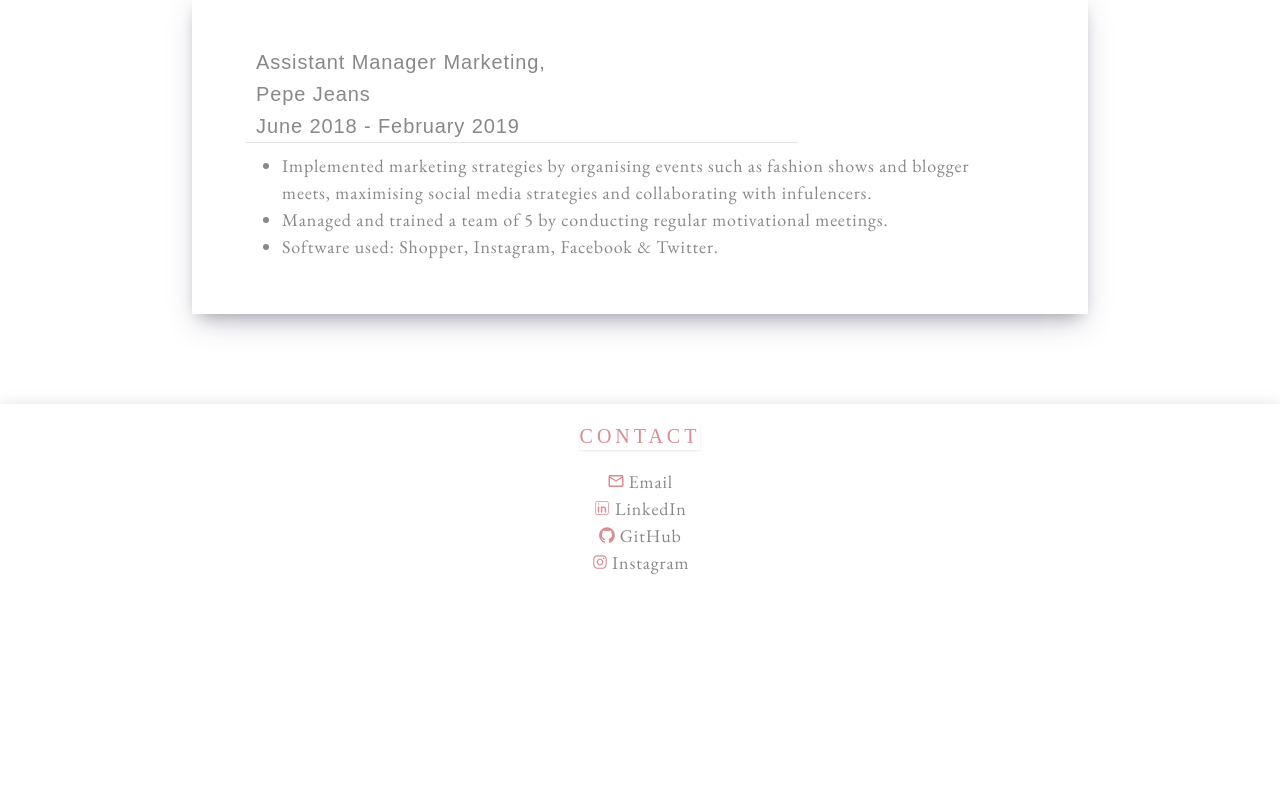
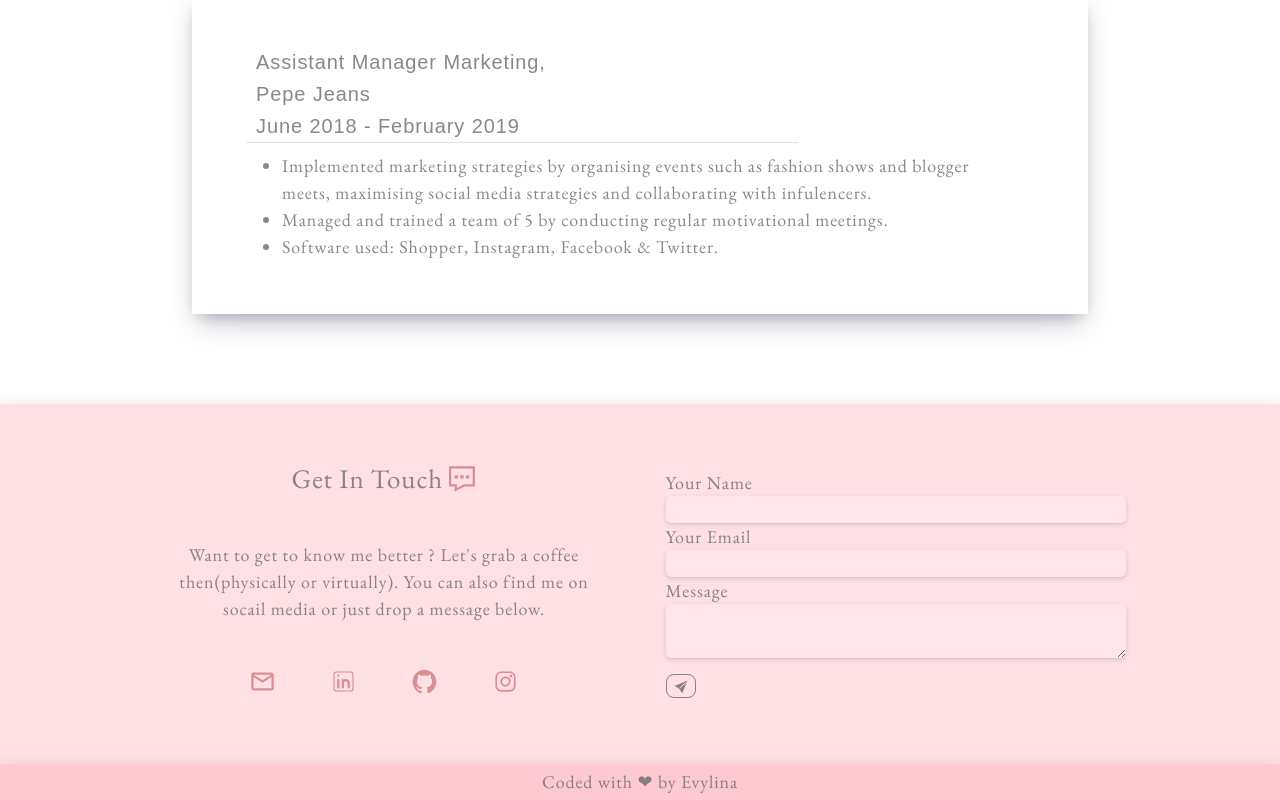
Before and after one commit to EvylinaAn/portfolio, a React (Create React App) app: page / in a window 1280 px wide. Shown: the part 6330-7130 px from the top of the page. Before the commit the page ends 6924 px from the top, so only its background shows below. Built offline with nearby package versions, Linux system fonts and the light colour scheme; a web font is replaced by a local one.

Commit message:
updated footer

```diff
--- a/src/components/about/About.jsx
+++ b/src/components/about/About.jsx
@@ -5,6 +5,8 @@ import "animate.css";
 import AOS from "aos";
 import "aos/dist/aos.css";
 import Divider from "@mui/material/Divider";
+import { FaArrowTurnDown } from "react-icons/fa6";
+
 
 export default function About({ aboutRef, skillsRef }) {
   useEffect(() => {
@@ -47,7 +49,8 @@ export default function About({ aboutRef, skillsRef }) {
           </p>
         </div>
         <Divider orientation="vertical" flexItem className="name_text hr_text" id="verticalHr"> My Skills <br/> &#x2192;</Divider>
-        <Divider className="name_text hr_text" id="horizontalHr">My Skills&#x2935;</Divider>
+        <Divider className="name_text hr_text" id="horizontalHr">My Skills <FaArrowTurnDown style={{display: "inline"}}/>
+</Divider>
         <div className="skills" ref={skillsRef} >
           <div className="row">
             <div className={`icon-container `} data-aos="flip-right">
--- a/src/components/footer/Footer.jsx
+++ b/src/components/footer/Footer.jsx
@@ -7,6 +7,9 @@ import { IoLogoGithub } from "react-icons/io";
 import { IoLogoInstagram } from "react-icons/io";
 import Divider from "@mui/material/Divider";
 import { BsFillSendFill } from "react-icons/bs";
+import { GrContact } from "react-icons/gr";
+import { FaHeart } from "react-icons/fa";
+
 
 export default function Footer({ footerRef }) {
   const form = useRef();
@@ -29,40 +32,140 @@ export default function Footer({ footerRef }) {
       );
   };
   return (
-    <section ref={footerRef} id="footer">
+    // <section ref={footerRef} id="footer">
+    //   <footer>
+    //     <div className="footer_title">
+    //       <h4 className="text-xl header_text footer_h4">CONTACT</h4>
+    //     </div>
+    //     {/* <div className="vertical_line h-[250px] min-h-[1em] w-px self-stretch bg-gradient-to-tr from-transparent via-neutral-500 to-transparent opacity-20 dark:opacity-100"></div>{" "} */}
+    //     <div className="contact">
+    //       {/* <div className="footer_links_div"> */}
+    //       <ul className="footer_ul">
+    //         <li>
+    //           {/* <a href="mailto:thatfashiontale@gmail.com" target="blank">
+    //               Email
+    //             </a> */}
+    //           <button
+    //             className="links_tag"
+    //             onClick={() =>
+    //               document.getElementById("my_modal_5").showModal()
+    //             }
+    //           >
+    //             <MdOutlineMail className="logos" />
+    //             Email
+    //           </button>
+    //           <dialog
+    //             id="my_modal_5"
+    //             className="modal modal-bottom sm:modal-middle"
+    //           >
+    //             <div className="modal-box">
+    //               <div className="inbox_email">
+    //                 <a href="mailto:evylina5@gmail.com" target="blank">
+    //                   Go to email
+    //                 </a>
+    //               </div>
+    //               <Divider>Or</Divider>
+    //               <div className="form_div">
+    //                 <form ref={form} onSubmit={sendEmail}>
+    //                   <label className="eb">Your Name</label>
+    //                   <input
+    //                     type="text"
+    //                     name="user_name"
+    //                     className="input_box"
+    //                     required
+    //                   />
+    //                   <label>Your Email</label>
+    //                   <input
+    //                     type="email"
+    //                     name="user_email"
+    //                     className="input_box"
+    //                     required
+    //                   />
+    //                   <label>Message</label>
+    //                   <textarea name="message" className="input_box" required />
+    //                   <button
+    //                     type="submit"
+    //                     className="btn btn-outline btn-primary btn-xs mt-3"
+    //                   >
+    //                     <BsFillSendFill />
+    //                   </button>
+    //                 </form>
+    //               </div>
+    //               <div className="modal-action">
+    //                 <form method="dialog" className="close_btn_form">
+    //                   {/* if there is a button in form, it will close the modal */}
+    //                   <button className="btn btn-sm cls_btn">Close</button>
+    //                 </form>
+    //               </div>
+    //             </div>
+    //           </dialog>
+    //         </li>
+    //         <li>
+    //           <a
+    //             className="links_tag"
+    //             href="https://www.linkedin.com/in/evylina-antao-724262177/"
+    //             target="blank"
+    //           >
+    //             {" "}
+    //             <CiLinkedin className="logos" />
+    //             LinkedIn
+    //           </a>
+    //         </li>
+    //         <li>
+    //           <a
+    //             className="links_tag"
+    //             href="https://github.com/EvylinaAn"
+    //             target="blank"
+    //           >
+    //             <IoLogoGithub className="logos" />
+    //             GitHub
+    //           </a>
+    //         </li>
+    //         <li>
+    //           <a
+    //             className="links_tag"
+    //             href="https://www.instagram.com/thatfashiontale/"
+    //             target="blank"
+    //           >
+    //             <IoLogoInstagram className="logos" />
+    //             Instagram
+    //           </a>
+    //         </li>
+    //       </ul>
+    //       {/* </div> */}
+    //     </div>
+    //   </footer>
+    // </section>
+
+    <section id="footerSection" ref={footerRef}>
       <footer>
-        <div className="footer_title">
-          <h4 className="text-xl header_text footer_h4">CONTACT</h4>
-        </div>
-        {/* <div className="vertical_line h-[250px] min-h-[1em] w-px self-stretch bg-gradient-to-tr from-transparent via-neutral-500 to-transparent opacity-20 dark:opacity-100"></div>{" "} */}
-        <div className="contact">
-          {/* <div className="footer_links_div"> */}
+        <div className="footerContent">
+          <div className="social">
+            {/* <div className="footer_text"> */}
+              <h3 id="footer_heading">Get In Touch&#xa0;<GrContact className="msgIcon"/></h3>
+              <p>
+                Want to get to know me better ? Let's grab a coffee then(physically or
+                virtually). You can also find me on socail media or just drop a
+                message below.
+              </p>
               <ul className="footer_ul">
                 <li>
-              {/* <a href="mailto:thatfashiontale@gmail.com" target="blank">
-                  Email
-                </a> */}
-              <button
-                className="links_tag"
-                onClick={() =>
-                  document.getElementById("my_modal_5").showModal()
-                }
-              >
                   <MdOutlineMail className="logos" />
-                Email
-              </button>
-              <dialog
-                id="my_modal_5"
-                className="modal modal-bottom sm:modal-middle"
-              >
-                <div className="modal-box">
-                  <div className="inbox_email">
-                    <a href="mailto:evylina5@gmail.com" target="blank">
-                      Go to email
-                    </a>
+                </li>
+                <li>
+                  <CiLinkedin className="logos" />
+                </li>
+                <li>
+                  <IoLogoGithub className="logos" />
+                </li>
+                <li>
+                  <IoLogoInstagram className="logos" />
+                </li>
+              </ul>
+            {/* </div> */}
           </div>
-                  <Divider>Or</Divider>
-                  <div className="form_div">
+          <Divider flexItem className="smallHR">Or</Divider>
+          <div className="emailJSForm">
             <form ref={form} onSubmit={sendEmail}>
               <label className="eb">Your Name</label>
               <input
@@ -80,11 +183,6 @@ export default function Footer({ footerRef }) {
               />
               <label>Message</label>
               <textarea name="message" className="input_box" required />
-                      {/* <input
-                        type="submit"
-                        value="Send"
-                        className="btn btn-outline btn-xs mt-3"
-                      /> */}
               <button
                 type="submit"
                 className="btn btn-outline btn-primary btn-xs mt-3"
@@ -93,49 +191,8 @@ export default function Footer({ footerRef }) {
               </button>
             </form>
           </div>
-                  <div className="modal-action">
-                    <form method="dialog" className="close_btn_form">
-                      {/* if there is a button in form, it will close the modal */}
-                      <button className="btn btn-sm cls_btn">Close</button>
-                    </form>
         </div>
-                </div>
-              </dialog>
-            </li>
-            <li>
-              <a
-                className="links_tag"
-                href="https://www.linkedin.com/in/evylina-antao-724262177/"
-                target="blank"
-              >
-                {" "}
-                <CiLinkedin className="logos" />
-                LinkedIn
-              </a>
-            </li>
-            <li>
-              <a
-                className="links_tag"
-                href="https://github.com/EvylinaAn"
-                target="blank"
-              >
-                <IoLogoGithub className="logos" />
-                GitHub
-              </a>
-            </li>
-            <li>
-              <a
-                className="links_tag"
-                href="https://www.instagram.com/thatfashiontale/"
-                target="blank"
-              >
-                <IoLogoInstagram className="logos" />
-                Instagram
-              </a>
-            </li>
-          </ul>
-          {/* </div> */}
-        </div>
+        <div className="footerRights">Coded with &#10084; by Evylina</div>
       </footer>
     </section>
   );
--- a/src/components/footer/footer.css
+++ b/src/components/footer/footer.css
@@ -1,4 +1,4 @@
-#footer {
+/* #footer {
   width: 100vw;
   box-shadow: rgba(17, 17, 26, 0.1) 0px 0px 16px;
 }
@@ -9,7 +9,6 @@ footer {
   flex-direction: column;
   justify-content: center;
   align-items: center;
-  /* justify-content: space-around; */
 }
 
 .footer_title {
@@ -95,4 +94,159 @@ label {
 
 .cls_btn {
     padding: 0 3em;
+} */
+
+
+
+
+
+
+
+
+/* .footer_text {
+  background-color: white;
+  width: 80%;
+  height: 80%;
+  display: flex;
+  justify-content: space-between;
+} */
+
+
+#footerSection {
+  width: 100vw;
+  box-shadow: rgba(17, 17, 26, 0.1) 0px 0px 16px;
 }
+
+footer {
+  background-color: rgba(255, 192, 203, 0.498);
+  width: 100%;
+  padding: 1em 0;
+  display: flex;
+  flex-direction: column;
+  align-items: center;
+  padding: 0;
+}
+
+.footerContent {
+  /* background-color: white; */
+  display: flex;
+  align-items: center;
+  width: 80%;
+  height: 20em;
+}
+
+.social {
+  /* background-color: purple; */
+  width: 50%;
+  height: 80%;
+  display: flex;
+  flex-direction: column;
+  align-items: center;
+  justify-content: space-around;
+  /* padding: 2em */
+}
+
+.emailJSForm {
+  /* background-color: green; */
+  width: 50%;
+  height: 80%;
+  display: flex;
+  align-items: center;
+  justify-content: center;
+}
+
+.footerRights {
+  background-color: rgba(255, 192, 203, 0.698);
+  width: 100%;
+  height: 2em;
+  display: flex;
+  justify-content: center;
+  align-items: center;
+  box-shadow: rgba(17, 17, 26, 0.1) 0px 0px 16px;
+}
+
+.footer_ul {
+  height: 2em;
+  display: flex;
+  justify-content: space-evenly;
+}
+
+.logos {
+  font-size: 1.5em;
+  color: var(--blushPink);
+  margin: 0 1em;
+}
+
+form {
+  width: 90%;
+  display: flex;
+  flex-direction: column;
+  align-items: flex-start;
+}
+
+.input_box {
+  width: 100%;
+  border-radius: 5px;
+  background: rgba(255, 255, 255, 0.201);
+  box-shadow: rgba(50, 50, 105, 0.15) 0px 2px 5px 0px,
+    rgba(0, 0, 0, 0.05) 0px 1px 1px 0px;
+}
+
+#footer_heading {
+  font-size: 1.5em;
+  display: flex;
+  align-items: center;
+}
+
+.smallHR {
+  display: none !important;
+}
+
+.msgIcon {
+  display: inline;
+  color: var(--blushPink);
+  /* color: rgba(128, 128, 128, 0.592); */
+}
+
+@media (max-width: 1050px) {
+  footer {
+    width: 100%;
+    padding: 0;
+  }
+
+  .footerContent {
+    margin: 2em auto;
+    display: flex;
+    height: 100%;
+    flex-direction: column;
+    align-items: center;
+  }
+
+  .social {
+    width: 90%;
+    margin-bottom: 1em;
+  }
+
+  .social > p {
+    margin: 1em auto;
+  }
+
+  .emailJSForm {
+    margin-top: 1em;
+  }
+
+  .smallHR {
+    display: flex !important;
+  }
+}
+
+@media (max-width: 640px) {
+  .social {
+    width: 100%;
+  }
+
+  .emailJSForm {
+    width: 100%;
+
+  }
+}
```
Also changed, not shown: src/components/about/about.css (+0 -9 lines). Lines whose indentation alone changed are shown as unchanged.
